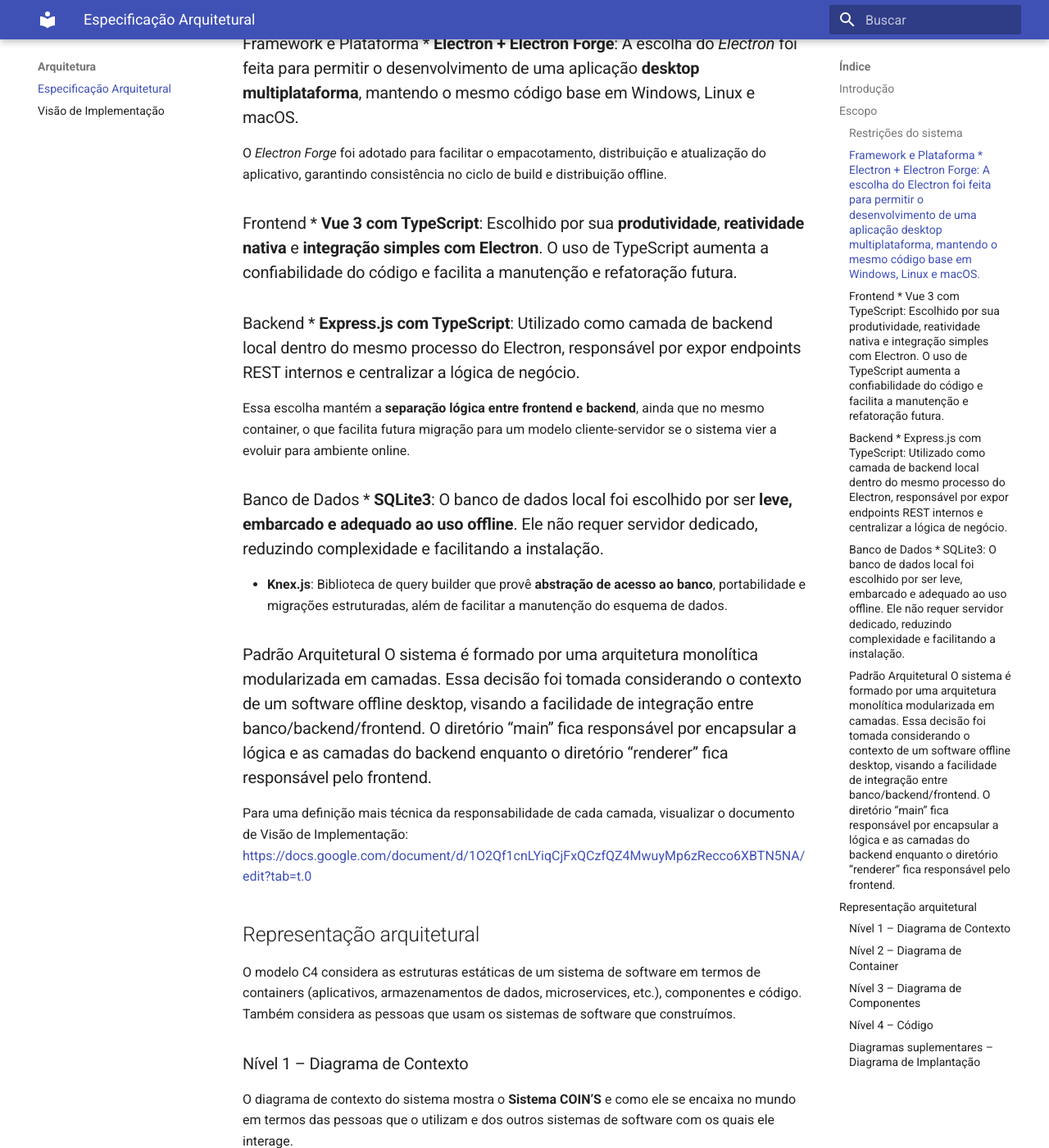
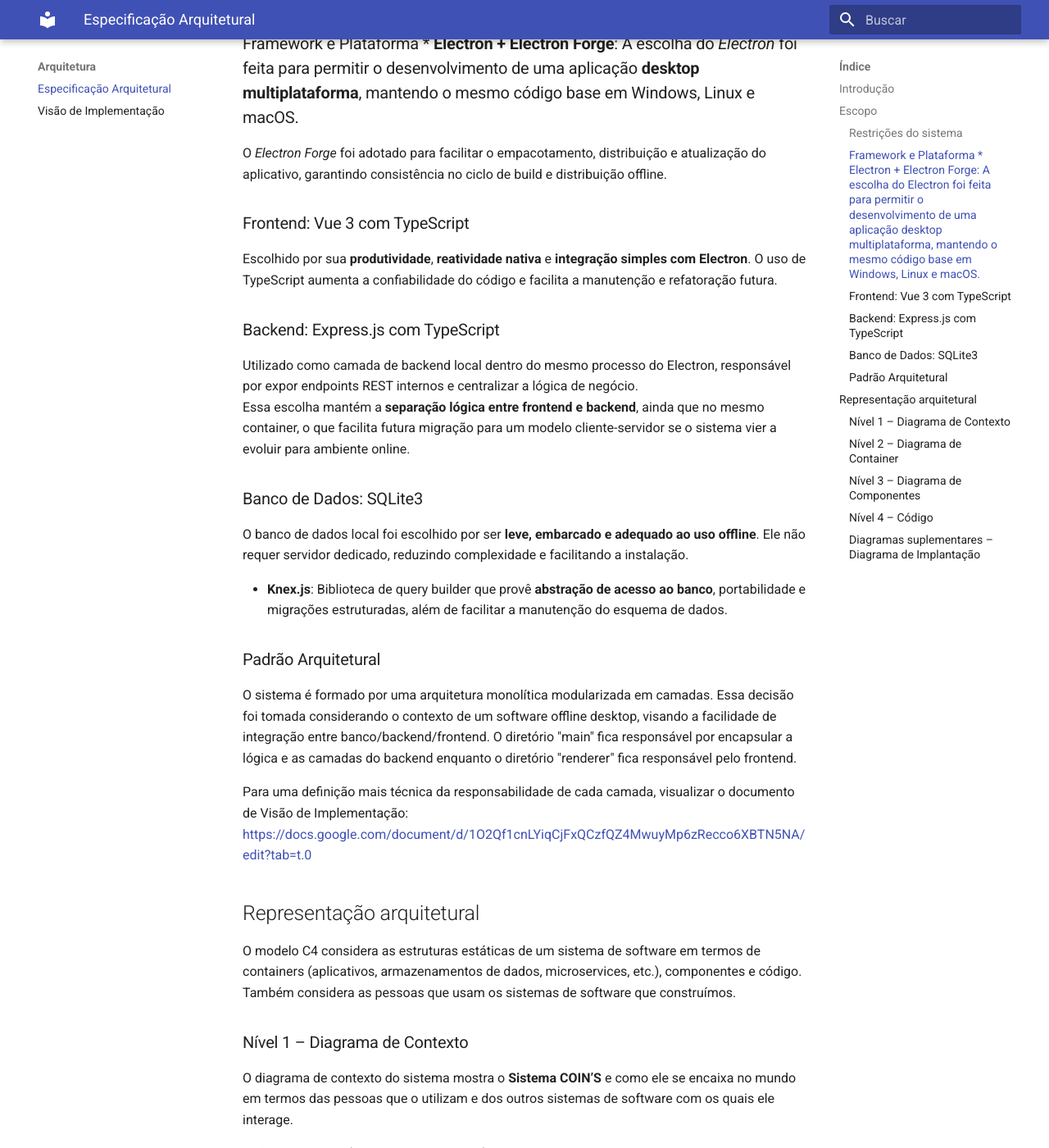
Before and after one commit to NES-Contabilidade-Integrada/doc-coins2026.1, an MkDocs documentation site: the page built from docs/arquitetura/especificacao-arquitetural.md, in a window 1280 px wide and 1400 px high, scrolled down 1861 px. Shown: the whole window at 82% size. Built offline with MkDocs 1.6.1 and Material for MkDocs 9.7.7, drawn with Linux system fonts in a browser that asks for light colours.

Commit message:
docs: corrigir formatação de títulos e remover âncoras no documento de especificação arquitetural

```diff
--- a/docs/arquitetura/especificacao-arquitetural.md
+++ b/docs/arquitetura/especificacao-arquitetural.md
@@ -1,4 +1,4 @@
-# **Especificação de Arquitetura de Software**
+# Especificação de Arquitetura de Software
 
 **Histórico de Versões**
 
@@ -42,39 +42,43 @@
 
 [3.5. Diagramas suplementares – Diagrama de Implantação	6](#diagramas-suplementares-–-diagrama-de-implantação)
 
-## Introdução {#introdução}
+## Introdução
 Este documento tem como objetivo descrever a arquitetura do Sistema COIN’S, seguindo o modelo de visualização arquitetural de software C4[^1].
 
 O C4 é o padrão ideal para representar a arquitetura porque equilibra clareza, consistência e praticidade. Ele comunica o que importa em cada nível de detalhe, é simples de manter, se integra às ferramentas modernas de desenvolvimento e fortalece a governança técnica da organização.
 
 Mesmo em um contexto de software desktop monolítico e offline, com escopo inicial pequeno, o uso do modelo C4 faz sentido por promover clareza estrutural desde o início do projeto, facilitando a evolução futura da aplicação — seja para modularização, integração online ou expansão arquitetural. Além disso, o C4 permite documentar decisões arquiteturais de forma leve e acessível, garantindo que o conhecimento do sistema não se perca com o tempo e possa ser facilmente comunicado a novos desenvolvedores ou stakeholders.
 
-## Escopo {#escopo}
+## Escopo
 Este documento auxilia os envolvidos no projeto a compreender os aspectos arquiteturais do sistema que são  necessários para desenvolver uma solução que atenda as necessidades do proponente. Além de auxiliar equipes futuras no entendimento do projeto.
 
-### Restrições do sistema {#restrições-do-sistema}
+### Restrições do sistema
 As principais restrições e decisões arquiteturais do **Sistema COIN’S** são as seguintes:
 
 ### Framework e Plataforma * **Electron \+ Electron Forge**: A escolha do *Electron* foi feita para permitir o desenvolvimento de uma aplicação **desktop multiplataforma**, mantendo o mesmo código base em Windows, Linux e macOS.
    O *Electron Forge* foi adotado para facilitar o empacotamento, distribuição e atualização do aplicativo, garantindo consistência no ciclo de build e distribuição offline.
 
-### Frontend * **Vue 3 com TypeScript**: Escolhido por sua **produtividade**, **reatividade nativa** e **integração simples com Electron**. O uso de TypeScript aumenta a confiabilidade do código e facilita a manutenção e refatoração futura.
+### Frontend: Vue 3 com TypeScript
+Escolhido por sua **produtividade**, **reatividade nativa** e **integração simples com Electron**. O uso de TypeScript aumenta a confiabilidade do código e facilita a manutenção e refatoração futura.
 
-### Backend * **Express.js com TypeScript**: Utilizado como camada de backend local dentro do mesmo processo do Electron, responsável por expor endpoints REST internos e centralizar a lógica de negócio.
-   Essa escolha mantém a **separação lógica entre frontend e backend**, ainda que no mesmo container, o que facilita futura migração para um modelo cliente-servidor se o sistema vier a evoluir para ambiente online.
+### Backend: Express.js com TypeScript
+Utilizado como camada de backend local dentro do mesmo processo do Electron, responsável por expor endpoints REST internos e centralizar a lógica de negócio.
+Essa escolha mantém a **separação lógica entre frontend e backend**, ainda que no mesmo container, o que facilita futura migração para um modelo cliente-servidor se o sistema vier a evoluir para ambiente online.
 
-### Banco de Dados * **SQLite3**: O banco de dados local foi escolhido por ser **leve, embarcado e adequado ao uso offline**. Ele não requer servidor dedicado, reduzindo complexidade e facilitando a instalação.
+### Banco de Dados: SQLite3
+O banco de dados local foi escolhido por ser **leve, embarcado e adequado ao uso offline**. Ele não requer servidor dedicado, reduzindo complexidade e facilitando a instalação.
 
 * **Knex.js**: Biblioteca de query builder que provê **abstração de acesso ao banco**, portabilidade e migrações estruturadas, além de facilitar a manutenção do esquema de dados.
 
-### Padrão Arquitetural O sistema é formado por uma arquitetura monolítica modularizada em camadas. Essa decisão foi tomada considerando o contexto de um software offline desktop, visando a facilidade de integração entre banco/backend/frontend. O diretório “main” fica responsável por encapsular a lógica e as camadas do backend enquanto o diretório “renderer” fica responsável pelo frontend.
+### Padrão Arquitetural
+O sistema é formado por uma arquitetura monolítica modularizada em camadas. Essa decisão foi tomada considerando o contexto de um software offline desktop, visando a facilidade de integração entre banco/backend/frontend. O diretório "main" fica responsável por encapsular a lógica e as camadas do backend enquanto o diretório "renderer" fica responsável pelo frontend.
 
 Para uma definição mais técnica da responsabilidade de cada camada, visualizar o documento de Visão de Implementação: [https://docs.google.com/document/d/1O2Qf1cnLYiqCjFxQCzfQZ4MwuyMp6zRecco6XBTN5NA/edit?tab=t.0](https://docs.google.com/document/d/1O2Qf1cnLYiqCjFxQCzfQZ4MwuyMp6zRecco6XBTN5NA/edit?tab=t.0)
 
-## Representação arquitetural {#representação-arquitetural}
+## Representação arquitetural
 O modelo C4 considera as estruturas estáticas de um sistema de software em termos de containers (aplicativos, armazenamentos de dados, microservices, etc.), componentes e código. Também considera as pessoas que usam os sistemas de software que construímos.
 
-### Nível 1 – Diagrama de Contexto {#nível-1-–-diagrama-de-contexto}
+### Nível 1 – Diagrama de Contexto
 O diagrama de contexto do sistema mostra o **Sistema COIN’S** e como ele se encaixa no mundo em termos das pessoas que o utilizam e dos outros sistemas de software com os quais ele interage.
 
 **Link do diagrama (alta resolução / online):**
@@ -98,7 +102,7 @@
 **Link do diagrama (alta resolução / online):**
  [https://app.diagrams.net/\#G1c1DKeRUihqU2T4k0uf1OzZv9n-dHTEJc\#%7B"pageId"%3A"7UhaJ9ljh7ebol46HkWr"%7D](https://app.diagrams.net/#G1c1DKeRUihqU2T4k0uf1OzZv9n-dHTEJc#%7B"pageId"%3A"7UhaJ9ljh7ebol46HkWr"%7D)
 
-### Nível 3 – Diagrama de Componentes {#nível-3-–-diagrama-de-componentes}
+### Nível 3 – Diagrama de Componentes
 O diagrama de componentes amplia o container principal (aplicação desktop) e mostra os **componentes internos** que compõem a aplicação.
 
 Entre os principais componentes:
@@ -111,14 +115,14 @@
 **Link do diagrama (alta resolução / online):**
  [https://app.diagrams.net/\#G1c1DKeRUihqU2T4k0uf1OzZv9n-dHTEJc\#%7B"pageId"%3A"2XVK7RYDKxdhMDquu4st"%7D](https://app.diagrams.net/#G1c1DKeRUihqU2T4k0uf1OzZv9n-dHTEJc#%7B"pageId"%3A"2XVK7RYDKxdhMDquu4st"%7D)
 
-### Nível 4 – Código {#nível-4-–-código}
+### Nível 4 – Código
 Neste nível, podem ser representados diagramas de classes ou entidades para os componentes mais importantes.
 
 No caso do Sistema COIN’S, recomenda-se a elaboração de um Diagrama de Entidade-Relacionamento (DER) com base no schema do banco SQLite3, destacando tabelas, colunas e relacionamentos.
 
 **Link para documentação do DER:** [https://docs.google.com/document/d/1NIrxoi\_JZqYGeUrJK2uUcePTO2prriPYV1HKR5y8Hxo/edit?tab=t.0](https://docs.google.com/document/d/1NIrxoi_JZqYGeUrJK2uUcePTO2prriPYV1HKR5y8Hxo/edit?tab=t.0)
 
-### Diagramas suplementares – Diagrama de Implantação {#diagramas-suplementares-–-diagrama-de-implantação}
+### Diagramas suplementares – Diagrama de Implantação
 Por se tratar de um sistema monolítico offline, não é necessário um diagrama de implantação detalhado.
  O sistema é distribuído como um executável único via Electron Forge, contendo em si:
 
```
